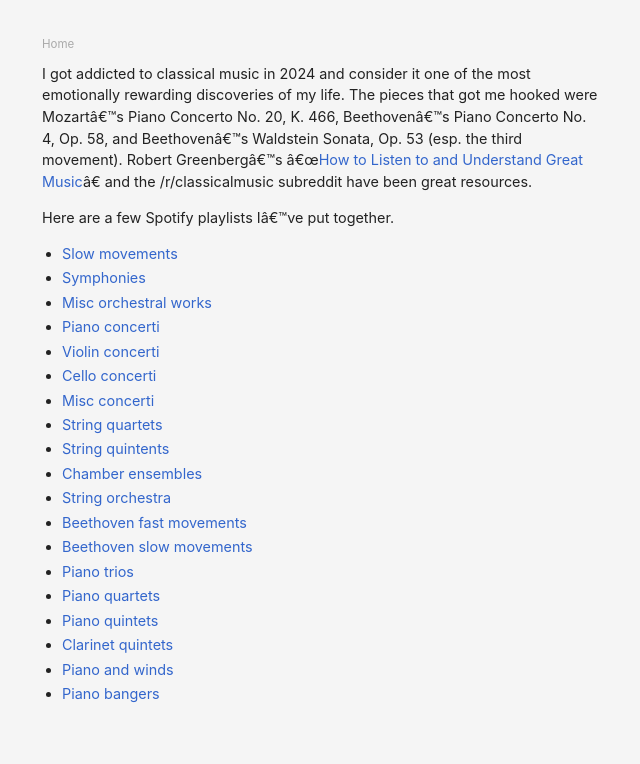
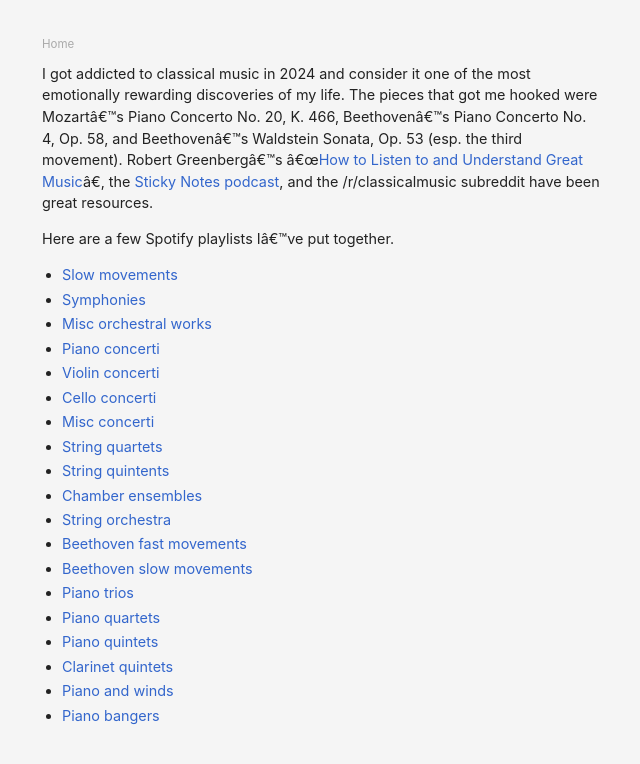
Before and after one commit to danschlz/danschulz.github.io, a Jekyll site: the page built from music.md, in a window 1280 px wide. Shown: the top 764 px of the page, without its empty margins (318-958 px from the left). Built offline with Jekyll 4.4.1, drawn with Linux system fonts in a browser that asks for light colours.

Commit message:
Update music.md

```diff
--- a/music.md
+++ b/music.md
@@ -4,7 +4,7 @@ title: Music
 permalink: /music/
 ---
 
-I got addicted to classical music in 2024 and consider it one of the most emotionally rewarding discoveries of my life. The pieces that got me hooked were Mozart's Piano Concerto No. 20, K. 466, Beethoven's Piano Concerto No. 4, Op. 58, and Beethoven's Waldstein Sonata, Op. 53 (esp. the third movement). Robert Greenberg's "[How to Listen to and Understand Great Music](https://www.audible.com/pd/How-to-Listen-to-and-Understand-Great-Music-3rd-Edition-Audiobook/B00DDVQIM2)" and the /r/classicalmusic subreddit have been great resources.
+I got addicted to classical music in 2024 and consider it one of the most emotionally rewarding discoveries of my life. The pieces that got me hooked were Mozart's Piano Concerto No. 20, K. 466, Beethoven's Piano Concerto No. 4, Op. 58, and Beethoven's Waldstein Sonata, Op. 53 (esp. the third movement). Robert Greenberg's "[How to Listen to and Understand Great Music](https://www.audible.com/pd/How-to-Listen-to-and-Understand-Great-Music-3rd-Edition-Audiobook/B00DDVQIM2)", the [Sticky Notes podcast](https://stickynotespodcast.libsyn.com/), and the /r/classicalmusic subreddit have been great resources.
 
 Here are a few Spotify playlists I've put together.
 
```
